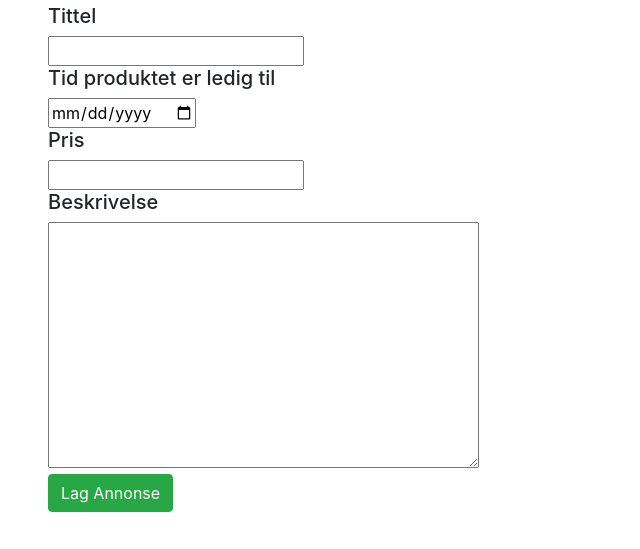
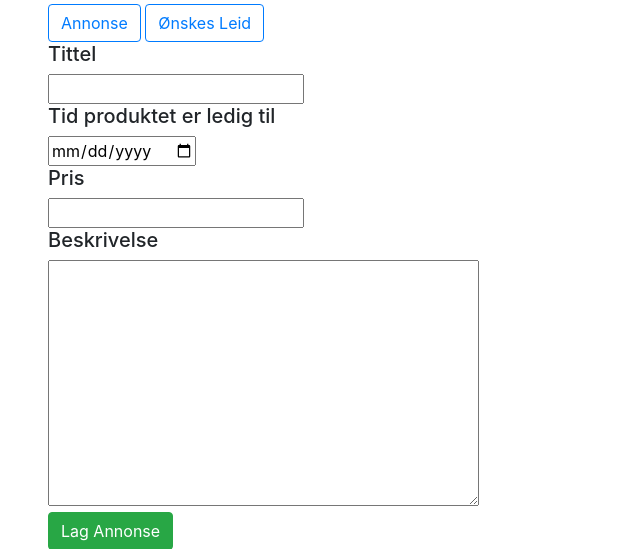
Before and after one commit to AkselLessum/Programvareutvikling, a Django app: page /createAd/ in a window 1280 px wide. Shown: the part 56-605 px from the top of the page, without its empty margins (0-640 px from the left). Run offline with Django 4.2, Linux system fonts and the light colour scheme; some libraries are stand-ins or nearby versions.

Commit message:
Added buttons

```diff
--- a/Toolio/main/templates/main/base.html
+++ b/Toolio/main/templates/main/base.html
@@ -12,7 +12,7 @@
     <body>
 
         <div class="navbar fixed-top navbar-light justify-content-between " style="background-color: #e3f2fd;">
-            <a class ="navbar-brand" href="">
+            <a class ="navbar-brand" href="/">
                 {% load static %}
                 <img src="{% static 'media/Toolio.png' %}" width="30" height="30" class="d-inline-block align-top" alt="">
                 Toolio
--- a/Toolio/main/templates/main/createAd.html
+++ b/Toolio/main/templates/main/createAd.html
@@ -3,6 +3,10 @@
 {% block title %} Create new Ad {% endblock %}
 
 {% block content %}
+<div class="typeDiv mx-5">
+    <button type="button" class="btn btn-outline-primary">Annonse</button>
+    <button type="button" class="btn btn-outline-primary">Ønskes Leid</button>
+</div>
 <form method="POST" action="/createAd/">
     {% csrf_token %}
     <div class="form-group mx-5">
```
